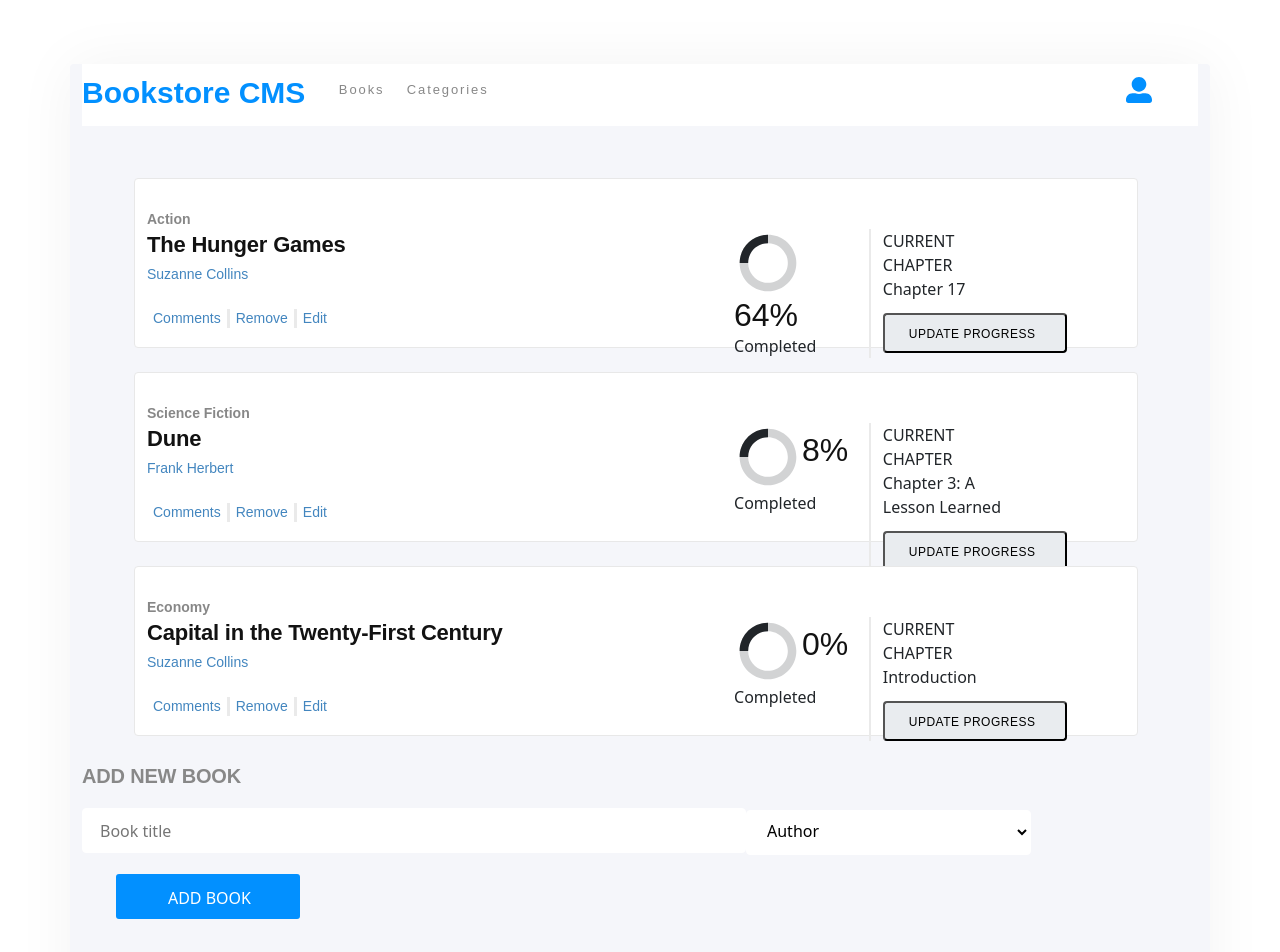
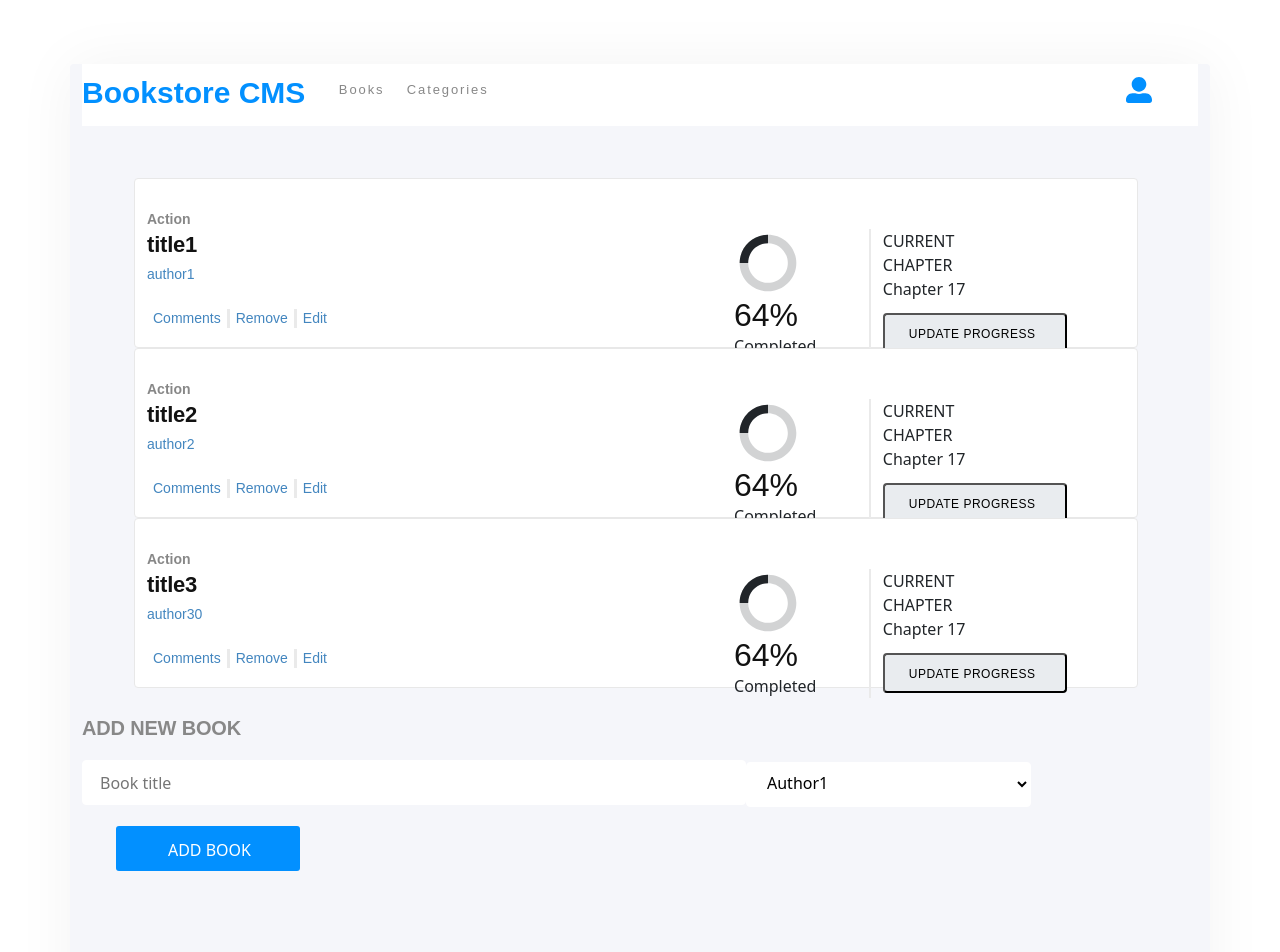
Before and after one commit to kamzzy/bookstore-react, a React (Create React App) app: page / in a window 1280 px wide. Shown: the top 952 px of the page. Built offline with nearby package versions, Linux system fonts and the light colour scheme.

Commit message:
render with slice

```diff
--- a/src/components/Books.js
+++ b/src/components/Books.js
@@ -1,16 +1,21 @@
 import React from 'react';
 import { CgSpinner } from 'react-icons/cg';
+import { useSelector } from 'react-redux';
 import NewBook from './NewBook';
 
-const Books = () => (
+const Books = () => {
+  const books = useSelector((state) => state.books);
+
+  return (
     <div className="grid">
-    <div className="row gy-4">
+      {books.map((book) => (
+        <div className="row gy-4" key={book.bookId}>
           <div className="displayCol col-12">
             <div className="colRow row">
               <span className="genre">Action</span>
               <div className="col-8">
-            <h3 className="title">The Hunger Games</h3>
-            <span className="author">Suzanne Collins</span>
+                <h3 className="title">{book.title}</h3>
+                <span className="author">{book.author}</span>
                 <button type="button" className="comment">Comments</button>
                 <button type="button" className="remove">Remove</button>
                 <button type="button" className="edit">Edit</button>
@@ -28,7 +33,7 @@ const Books = () => (
             </div>
 
           </div>
-      <div className="displayCol col-12">
+          {/* <div className="displayCol col-12">
             <div className="colRow row">
               <span className="genre">Science Fiction</span>
               <div className="col-8">
@@ -73,9 +78,13 @@ const Books = () => (
               </div>
             </div>
 
+          </div> */}
         </div>
-    </div>
+      ))}
+
       <NewBook />
     </div>
   );
+};
+
 export default Books;
--- a/src/components/NewBook.js
+++ b/src/components/NewBook.js
@@ -1,18 +1,60 @@
-import React from 'react';
+import React, { useState } from 'react';
+import { useDispatch } from 'react-redux';
+import { addBook } from '../redux/books/books';
 
-const NewBook = () => (
+const NewBook = () => {
+  const [titleValue, setTitleValue] = useState('');
+  const [authorValue, setAuthorValue] = useState('');
+  const dispatch = useDispatch();
+
+  const onSubmit = (e) => {
+    e.preventDefault();
+    if (titleValue && authorValue) {
+      dispatch(
+        addBook({
+          title: titleValue,
+          author: authorValue,
+        }),
+      );
+    }
+  };
+  return (
     <div className="newBook">
       <h1>ADD NEW BOOK</h1>
-    <form>
-      <input type="text" placeholder="Book title" />
-      <select>
-        <option>Author</option>
-        <option>Author 1</option>
-        <option>Author 2</option>
+      <form onSubmit={onSubmit}>
+        <input
+          type="text"
+          placeholder="Book title"
+          value={titleValue}
+          onChange={(e) => setTitleValue(e.target.value)}
+        />
+        <select name="authors">
+          <option
+            value={authorValue}
+            onChange={(e) => setAuthorValue(e.target.value)}
+          >
+            Author1
+
+          </option>
+          <option
+            value={authorValue}
+            onChange={(e) => setAuthorValue(e.target.value)}
+          >
+            Author2
+
+          </option>
+          <option
+            value={authorValue}
+            onChange={(e) => setAuthorValue(e.target.value)}
+          >
+            Author3
+
+          </option>
         </select>
         <button type="button" className="addBookBtn">ADD BOOK</button>
       </form>
     </div>
   );
+};
 
 export default NewBook;
--- a/src/redux/books/books.js
+++ b/src/redux/books/books.js
@@ -1,35 +1,23 @@
-const ADD_BOOK = 'bookStore/books/ADD_BOOK';
-const REMOVE_BOOK = 'bookStore/books/REMOVE_BOOK';
+import { createSlice } from '@reduxjs/toolkit';
 
-const initialState = [];
-
-export const addbook = (title, author) => ({
-  type: ADD_BOOK,
-  bookId: Date.now(),
-  title,
-  author,
+export const bookSlice = createSlice({
+  name: 'books',
+  initialState: [
+    { bookId: 1, title: 'title1', author: 'author1' },
+    { bookId: 2, title: 'title2', author: 'author2' },
+    { bookId: 3, title: 'title3', author: 'author30' },
+  ],
+  reducers: {
+    addBook: (state, action) => {
+      const book = {
+        bookId: new Date(),
+        title: action.payload.title,
+        author: action.payload.action,
+      };
+      state.push(book);
+    },
+  },
 });
 
-export const removeBook = (bookId) => ({
-  type: REMOVE_BOOK,
-  bookId,
-});
-
-/// /// Reducers
-
-const bookReducer = (state = initialState, action) => {
-  switch (action.type) {
-    default:
-      return state;
-    case ADD_BOOK:
-      return [...state, {
-        bookId: action.bookId,
-        title: action.title,
-        author: action.author,
-      }];
-    case REMOVE_BOOK:
-      return state.filter((book) => book.bookId !== action.bookId);
-  }
-};
-
-export default bookReducer;
+export const { addBook } = bookSlice.actions;
+export default bookSlice.reducer;
--- a/src/redux/configureStore.js
+++ b/src/redux/configureStore.js
@@ -1,12 +1,10 @@
-import { combineReducers, createStore } from 'redux';
+import { configureStore } from '@reduxjs/toolkit';
 import bookReducer from './books/books';
 import categoriesReducer from './categories/categories';
 
-export const mergedReducers = combineReducers({
-  bookReducer,
-  categoriesReducer,
+export default configureStore({
+  reducer: {
+    books: bookReducer,
+    categories: categoriesReducer,
+  },
 });
-
-const store = createStore(mergedReducers);
-
-export default store;
```
Lines whose indentation alone changed are shown as unchanged.
